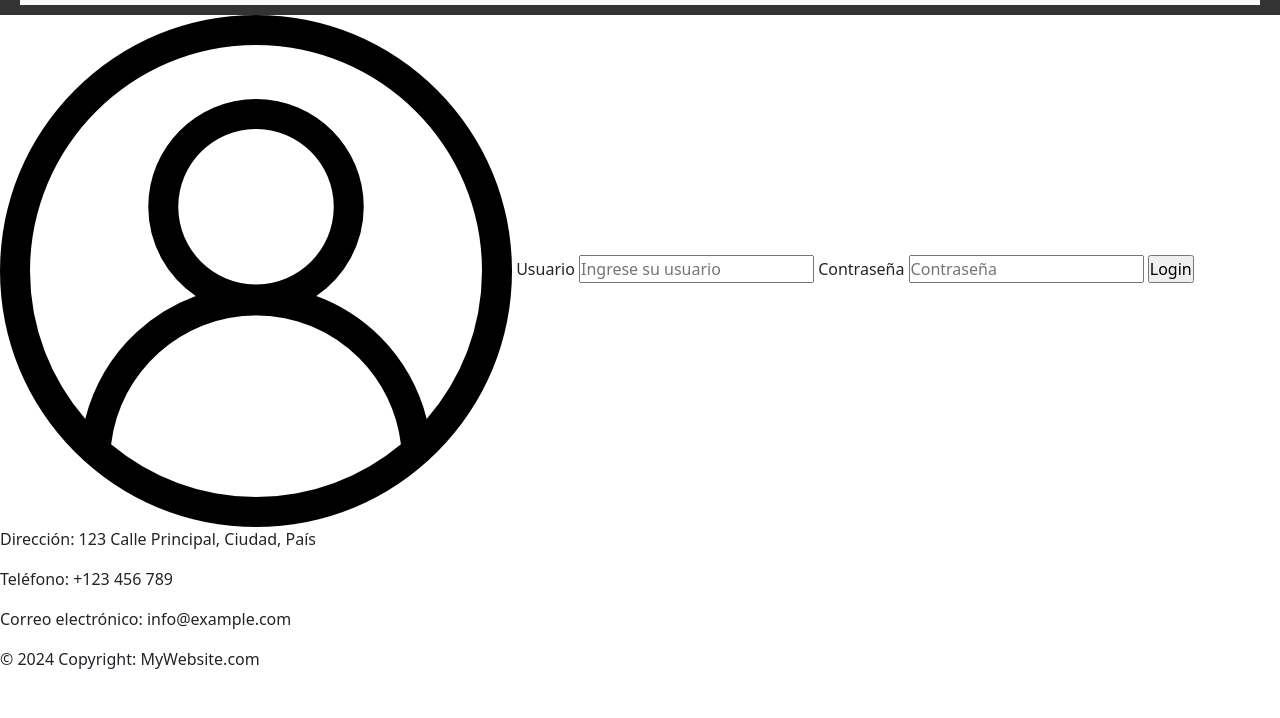
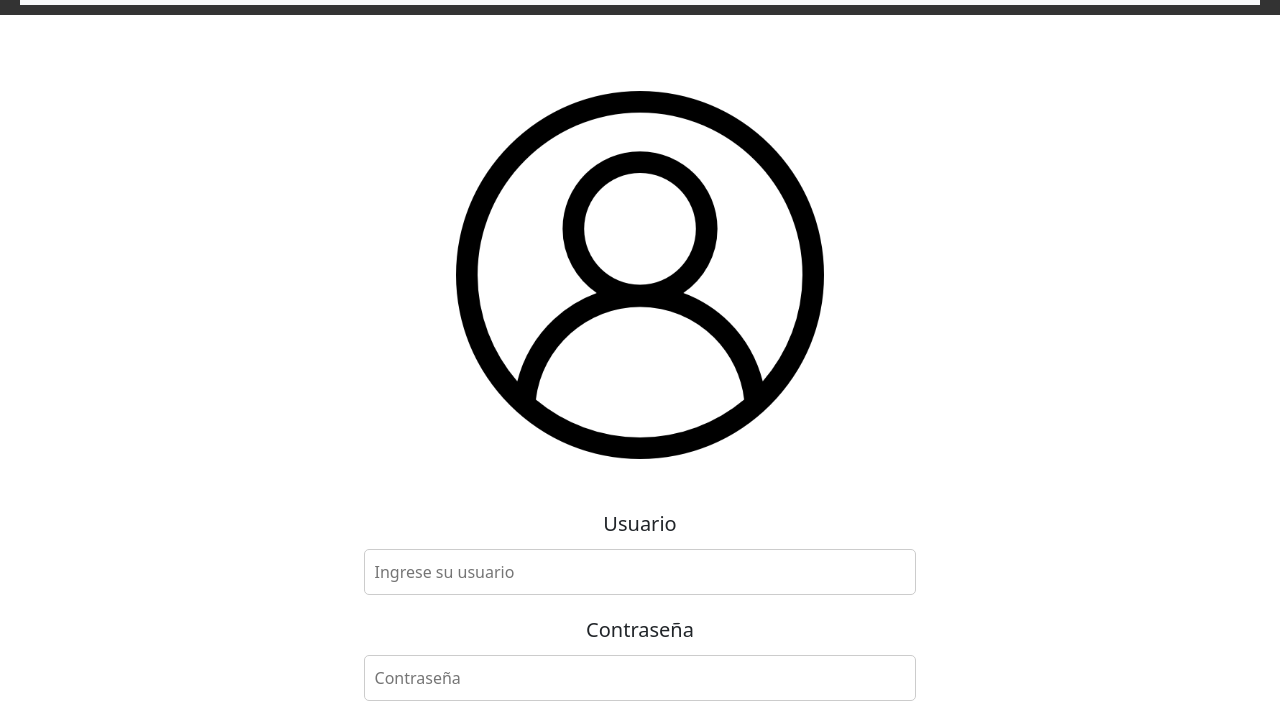
Before and after one commit to CesarR2001/PF_Rosales, a website: page pages/login.html in a window 1280 px wide. Shown: the part 61-779 px from the top of the page. Drawn offline with Linux system fonts and the light colour scheme.

Commit message:
Login y Index con SASS

```diff
--- a/pages/login.html
+++ b/pages/login.html
@@ -59,10 +59,8 @@
     </form>
     </div>
 
-
-
-    <footer class="page_footer">
-        <div class="contact-info">
+    <footer class="page__footer" id="footer"> <!--Buscar simbolos de redes sociales-->
+        <div class="page__footer__info">
             <div>
                 <p> Dirección: 123 Calle Principal, Ciudad, País</p>
             </div>
@@ -73,10 +71,9 @@
                 <p>Correo electrónico: info@example.com</p>
             </div>
         </div>
-        <div class="footer-copyright">© 2024 Copyright:
+        <div class="page__footer__copyright">© 2024 Copyright:
             MyWebsite.com</div>
 </footer>
-
 
     <!-- script con el archivo JS de Boostrap en mi proyecto -->
     <script src="../js/bootstrap.bundle.min.js"></script>
--- /dev/null
+++ b/scss/layout/_login.scss
@@ -0,0 +1,26 @@
+.login-container {
+    background-color: #ffffffd6;
+    border-radius: 10px;
+    padding: 2%;
+    text-align: center;
+    width: auto;
+    img {
+        width: 30%;
+        margin: 50px auto 50px; /* Centra la imagen y agrega margen inferior */
+        display: block; /* Para centrar correctamente en todos los navegadores */
+    }
+    input {
+        width: 45%;/* Ajusta el ancho del campo de entrada */
+        padding: 10px;
+        margin: 10px auto 20px;
+        border: 1px solid $color-text-tertiary;
+        border-radius: 5px;
+        box-sizing: border-box;
+        display: block;
+    }
+    label{
+        font-size: 20px;
+        font-weight: normal;
+        display: block;
+    }
+}
--- a/scss/style.scss
+++ b/scss/style.scss
@@ -3,5 +3,6 @@
 @import "layout/header";
 @import "components/carousel";
 @import "layout/section";
+@import "layout/login";
 @import "layout/footer";
 @import "views/mediaquerys"
--- a/scss/views/_mediaquerys.scss
+++ b/scss/views/_mediaquerys.scss
@@ -7,7 +7,7 @@
     .product__grilla .product__container{
         padding: 3px;
         margin: 10px auto 10px;
-        border: 1px solid #ccc;
+        border: 1px solid $color-text-tertiary;
         img {
             width: 110px;
             height: 100px;
```
Also changed, not shown: css/style.css, 1 other file.
